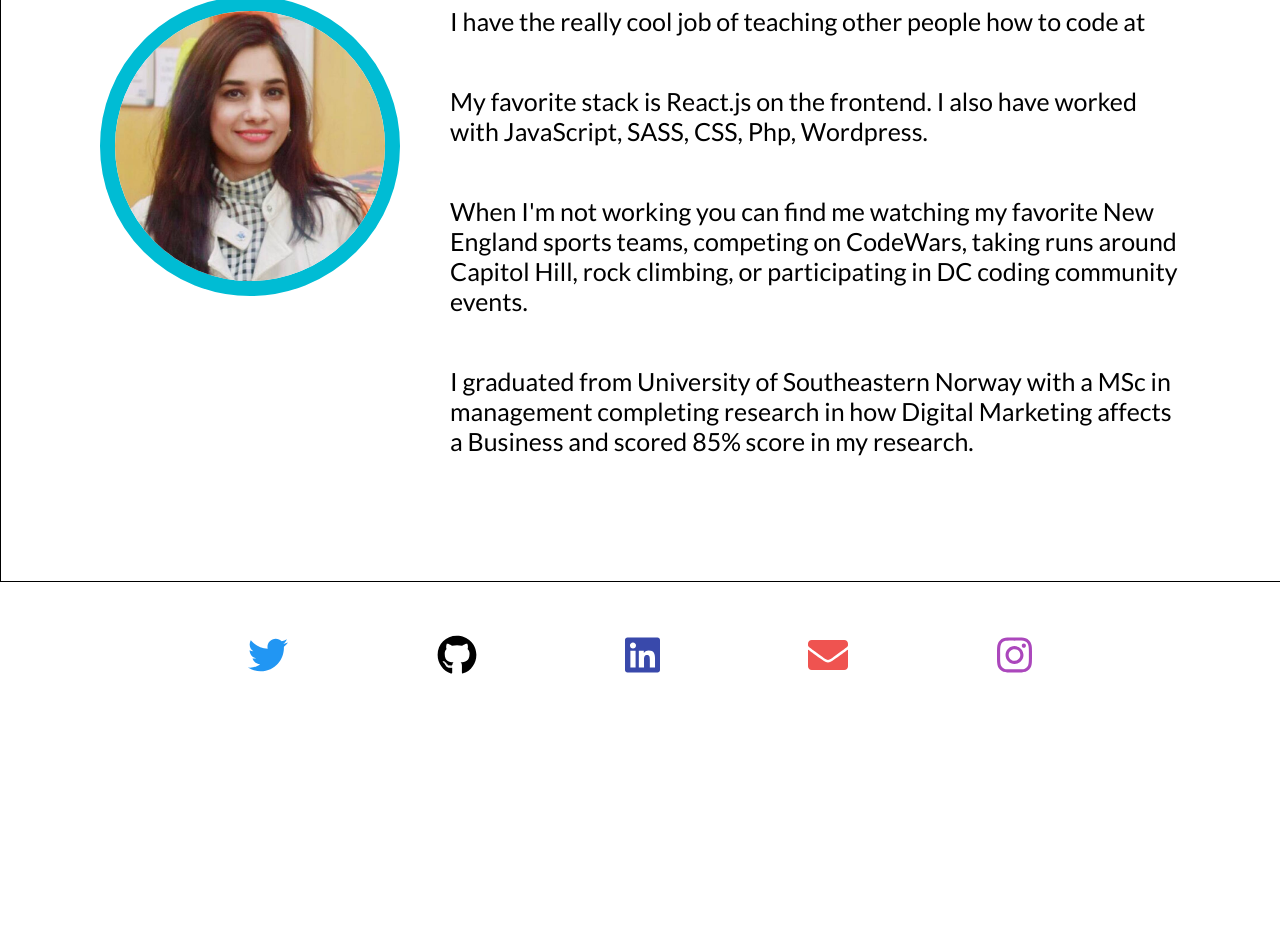
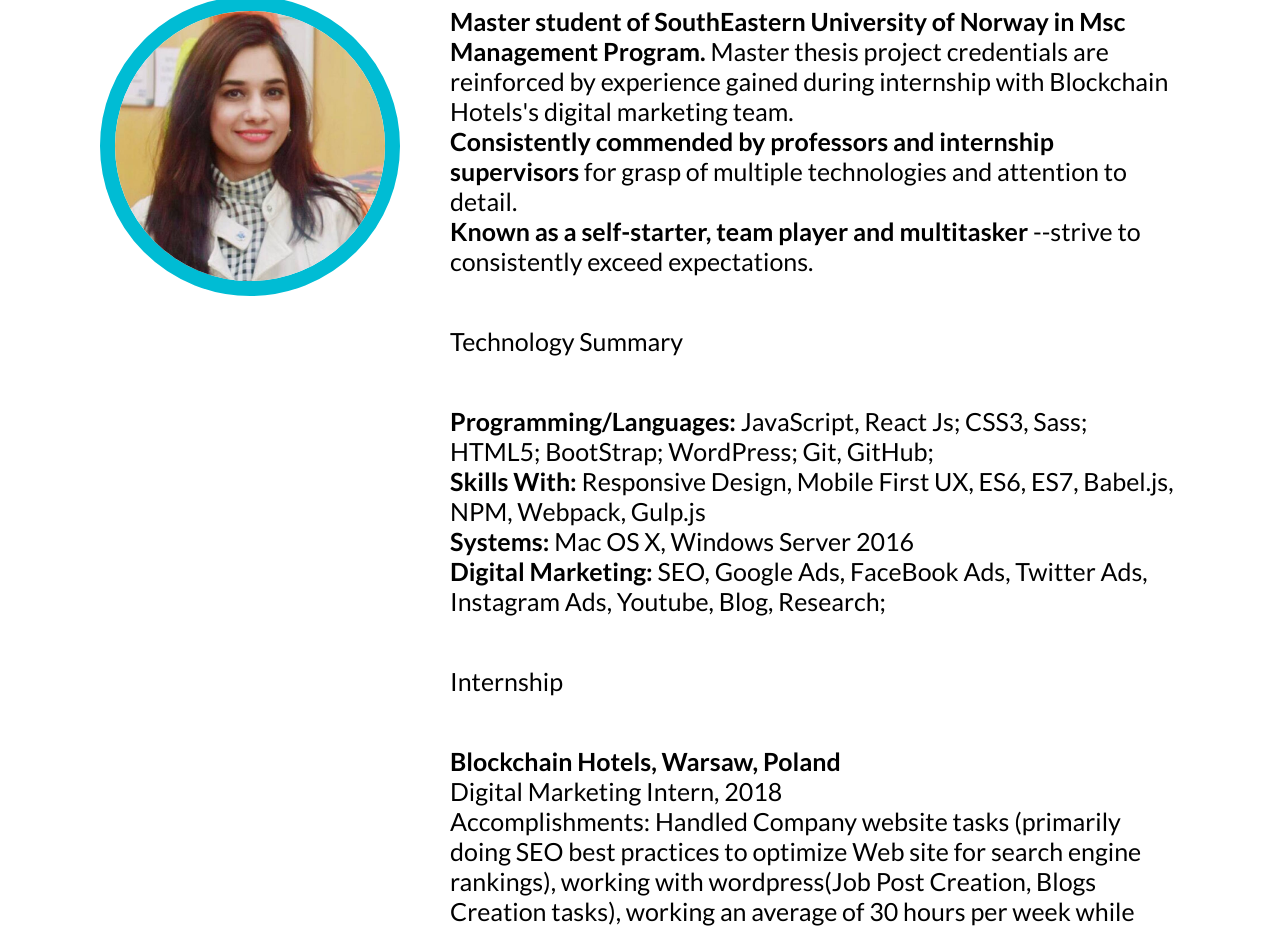
Before and after one commit to Sobiash/Portfolio, a React app: page /about in a window 1280 px wide. Shown: the part 220-1150 px from the top of the page. Before the commit the page ends 999 px from the top, so only its background shows below. Built offline with nearby package versions, Linux system fonts and the light colour scheme.

Commit message:
cv maintained

```diff
--- a/src/components/About.js
+++ b/src/components/About.js
@@ -20,22 +20,65 @@ const about = () => {
         </div>
         <div className="bio__desc">
           <p>
-            I have the really cool job of teaching other people how to code at{" "}
+            <b>
+              Master student of SouthEastern University of Norway in Msc
+              Management Program.
+            </b>{" "}
+            Master thesis project credentials are reinforced by experience
+            gained during internship with Blockchain Hotels's digital marketing
+            team.
+            <b>
+              <br />
+              Consistently commended by professors and internship supervisors
+            </b>{" "}
+            for grasp of multiple technologies and attention to detail. <br />{" "}
+            <b>Known as a self-starter, team player and multitasker</b> --strive
+            to consistently exceed expectations.
+          </p>
+          <p>Technology Summary</p>
+          <p>
+            <b>Programming/Languages: </b> JavaScript, React Js; CSS3, Sass;
+            HTML5; BootStrap; WordPress; Git, GitHub;
+            <br />
+            <b>Skills With: </b> Responsive Design, Mobile First UX, ES6, ES7,
+            Babel.js, NPM, Webpack, Gulp.js
+            <br />
+            <b>Systems: </b> Mac OS X, Windows Server 2016
+            <br />
+            <b>Digital Marketing: </b> SEO, Google Ads, FaceBook Ads, Twitter
+            Ads, Instagram Ads, Youtube, Blog, Research;
+          </p>
+          <p>Internship</p>
+          <p>
+            <b>Blockchain Hotels, Warsaw, Poland</b> <br />
+            Digital Marketing Intern, 2018
+            <br /> Accomplishments: Handled Company website tasks (primarily
+            doing SEO best practices to optimize Web site for search engine
+            rankings), working with wordpress(Job Post Creation, Blogs Creation
+            tasks), working an average of 30 hours per week while maintaining a
+            3.2 GPA. <br />
+            Handled Twitter Account completely, partially worked with FaceBook
+            page, YouTube channel, Customer service duties
+            <br />
+            Research for different productivity levels of the company.
           </p>
           <p>
-            My favorite stack is React.js on the frontend. I also have worked
-            with JavaScript, SASS, CSS, Php, Wordpress.
+            <b>Scepter, Chorzów, Poland</b> <br />
+            Web Designing Intern, 2018
+            <br /> Accomplishments: Hands on experience on 3 different projects
+            in web development while learning new technologies.
+            <br />
+            Learned about HTML, BootStrap, CSS3, Sass, JavaScript.
+            <br />
+            Handled FaceBook page for different clients of the company.
           </p>
+          <p>Volunteer Work</p>
           <p>
-            When I'm not working you can find me watching my favorite New
-            England sports teams, competing on CodeWars, taking runs around
-            Capitol Hill, rock climbing, or participating in DC coding community
-            events.
-          </p>
-          <p>
-            I graduated from University of Southeastern Norway with a MSc in
-            management completing research in how Digital Marketing affects a
-            Business and scored 85% score in my research.
+            Have been board member of International Student Union of Norway as
+            PR officer for one year while studying at SouthEastern University of
+            Norway. <br />
+            Handled many student and board related communication tasks in that
+            position.
           </p>
         </div>
 
--- a/src/components/RandomShapes.js
+++ b/src/components/RandomShapes.js
@@ -4,17 +4,18 @@ import "../styles/RandomShapes.scss";
 class RandomShapes extends React.Component {
   componentDidMount() {
     const canvas = this.refs.canvas;
+    canvas.width = window.innerWidth;
+    canvas.height = window.innerHeight;
     const context = canvas.getContext("2d");
-
     document.addEventListener("click", myFun, false);
 
     function myFun(e) {
       let color = [];
-      const mouseX = e.clientX - context.canvas.offsetLeft;
-      const mouseY = e.clientY - context.canvas.offsetTop;
+      let mouseX = e.clientX - context.canvas.offsetLeft;
+      let mouseY = e.clientY - context.canvas.offsetTop;
 
       const randomNumber = size => {
-        return Math.floor(Math.random() * size + 2);
+        return Math.floor(Math.random() * size + 1);
       };
 
       const randomChoice = () => {
@@ -27,7 +28,6 @@ class RandomShapes extends React.Component {
           "#ffdcaf",
           "#f097bb"
         ];
-
         let index = randomNumber(colors.length);
         return colors[index];
       };
@@ -37,8 +37,7 @@ class RandomShapes extends React.Component {
 
       let sideLength = randomNumber(maxSize);
       let shapeType = randomNumber(numShapes);
-      let radious = Math.floor(Math.random() * 70 + 2);
-
+      let radious = Math.floor(Math.random() * 70 + 1);
       if (shapeType % numShapes === 0) {
         context.beginPath();
         context.rect(mouseX, mouseY, sideLength, sideLength);
@@ -59,18 +58,20 @@ class RandomShapes extends React.Component {
         context.fill();
       }
     }
+
+    window.addEventListener("resize", init);
+
+    function init() {
+      canvas.width = window.innerWidth;
+      canvas.height = window.innerHeight;
+    }
   }
   render() {
     return (
       <div>
-        <canvas
-          ref="canvas"
-          width={window.innerWidth}
-          height={window.innerHeight}
-        />
+        <canvas ref="canvas" />
       </div>
     );
   }
 }
-
 export default RandomShapes;
--- a/src/styles/NavBar.scss
+++ b/src/styles/NavBar.scss
@@ -1,3 +1,9 @@
+.navbar {
+  margin-right: 100px;
+  @media (max-width: 900px) {
+    margin-left: 50px;
+  }
+}
 .nav {
   font-size: 1.2rem;
   list-style: none;
--- a/src/styles/RandomShapes.scss
+++ b/src/styles/RandomShapes.scss
@@ -1,5 +1,4 @@
 canvas {
-  border: 1px solid black;
   position: fixed;
   top: 0;
   z-index: -100;
```
